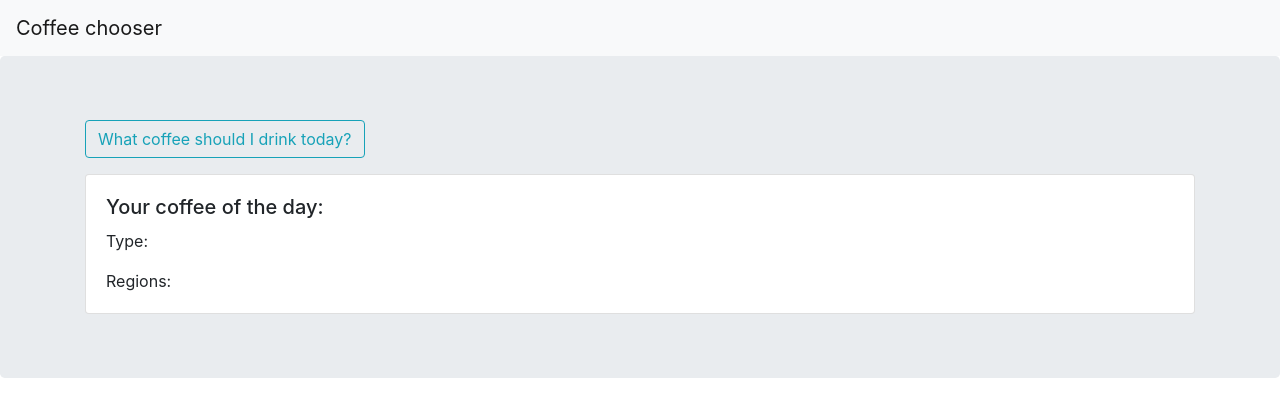
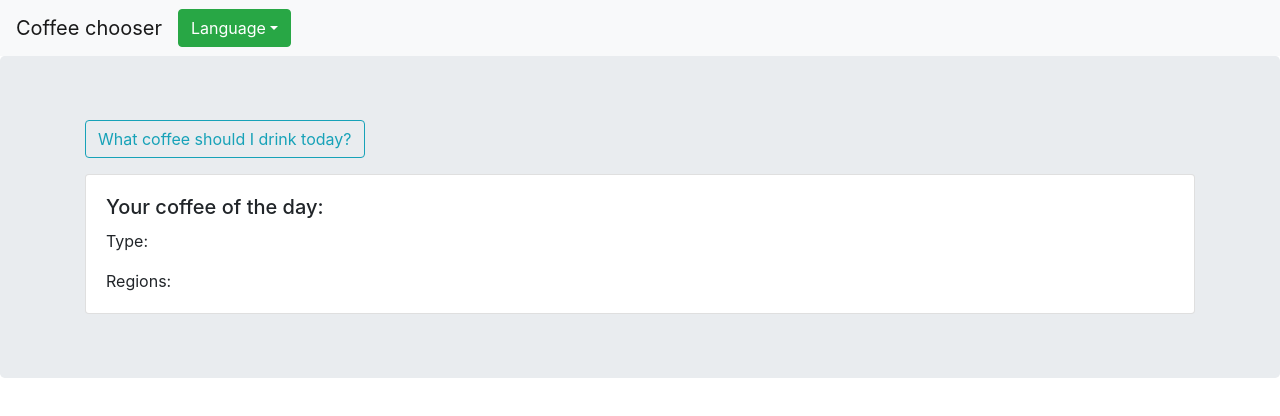
Before and after one commit to SeriyBg/coffee-chooser-ui, a React (Create React App) app: page / in a window 1280 px wide. Shown: the top 416 px of the page. Built offline with nearby package versions, Linux system fonts and the light colour scheme.

Commit message:
add language selector ui element

```diff
--- a/src/App.css
+++ b/src/App.css
@@ -7,3 +7,7 @@ html, body {
   flex-flow: column;
   height: 100%;
 }
+
+img {
+  height: 20px;
+}
--- a/src/App.js
+++ b/src/App.js
@@ -4,12 +4,15 @@ import Jumbotron from 'react-bootstrap/Jumbotron';
 import Container from 'react-bootstrap/Container';
 import Navbar from 'react-bootstrap/Navbar'
 import CoffeeChooser from "./CoffeeChooser";
+import LanguageSelect from "./LanguageSelect";
 
 function App() {
     return (
         <>
             <Navbar bg="light">
                 <Navbar.Brand href="#home">Coffee chooser</Navbar.Brand>
+                <LanguageSelect
+                    languages={[{lang: "English", active: true}, {lang: "Українська", active: false}]}/>
             </Navbar>
             <Jumbotron>
                 <Container>
--- /dev/null
+++ b/src/LanguageSelect.js
@@ -0,0 +1,19 @@
+import React from 'react';
+import Dropdown from "react-bootstrap/Dropdown";
+
+function LanguageSelect({languages}) {
+    return (
+        <Dropdown>
+            <Dropdown.Toggle variant="success" id="language-select">
+                Language
+            </Dropdown.Toggle>
+            <Dropdown.Menu>
+                {languages.map(function (item, index) {
+                    return <Dropdown.Item key={index} active={item.active}>{item.lang}</Dropdown.Item>
+                })}
+            </Dropdown.Menu>
+        </Dropdown>
+    );
+}
+
+export default LanguageSelect;
--- a/src/setupProxy.js
+++ b/src/setupProxy.js
@@ -1,5 +1,5 @@
 const proxy = require('http-proxy-middleware');
 
 module.exports = function(app) {
-    app.use('/coffee', proxy({ target: process.env.TRACKER_URL || 'http://localhost:8080/'}));
+    app.use('/coffee', proxy({ target: process.env.SERVICE_URL || 'http://localhost:8080/'}));
 };
```
Also changed, not shown: 1 other file (tests, documents, lock files or other folders).
